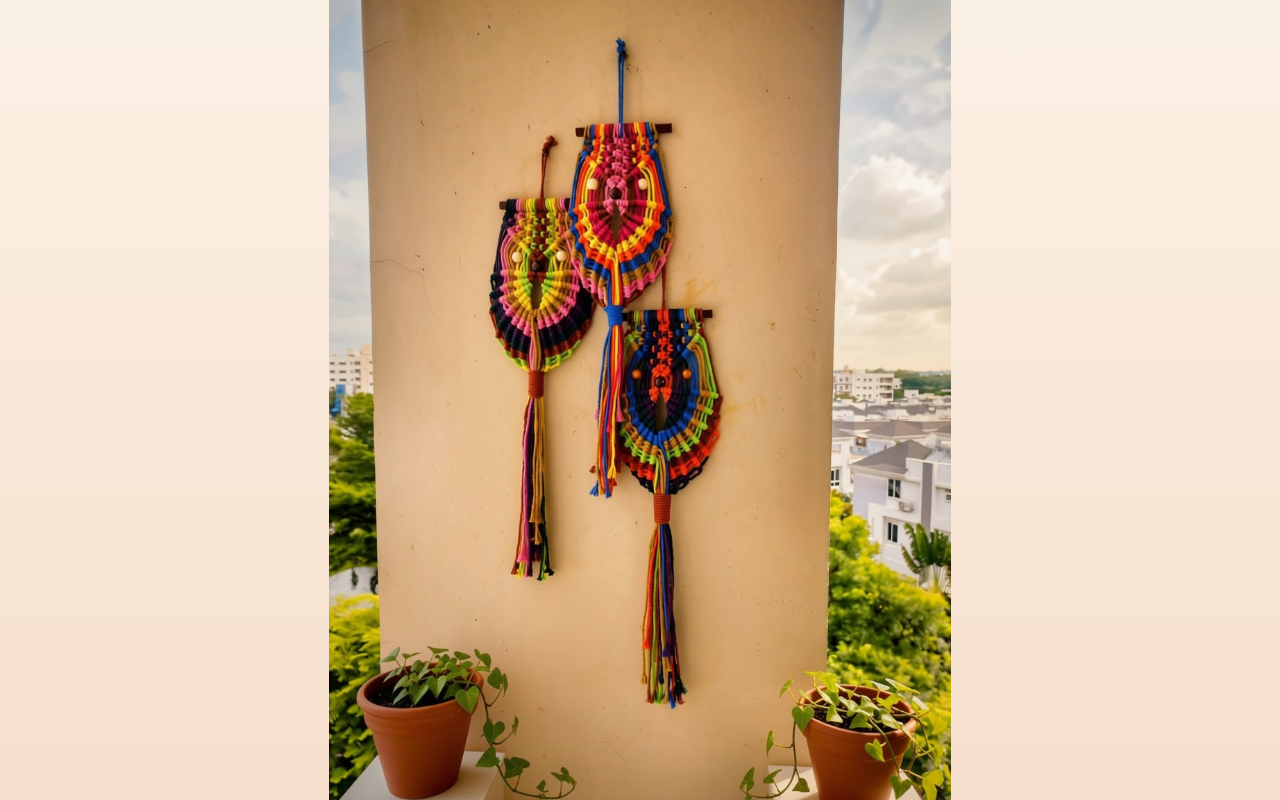
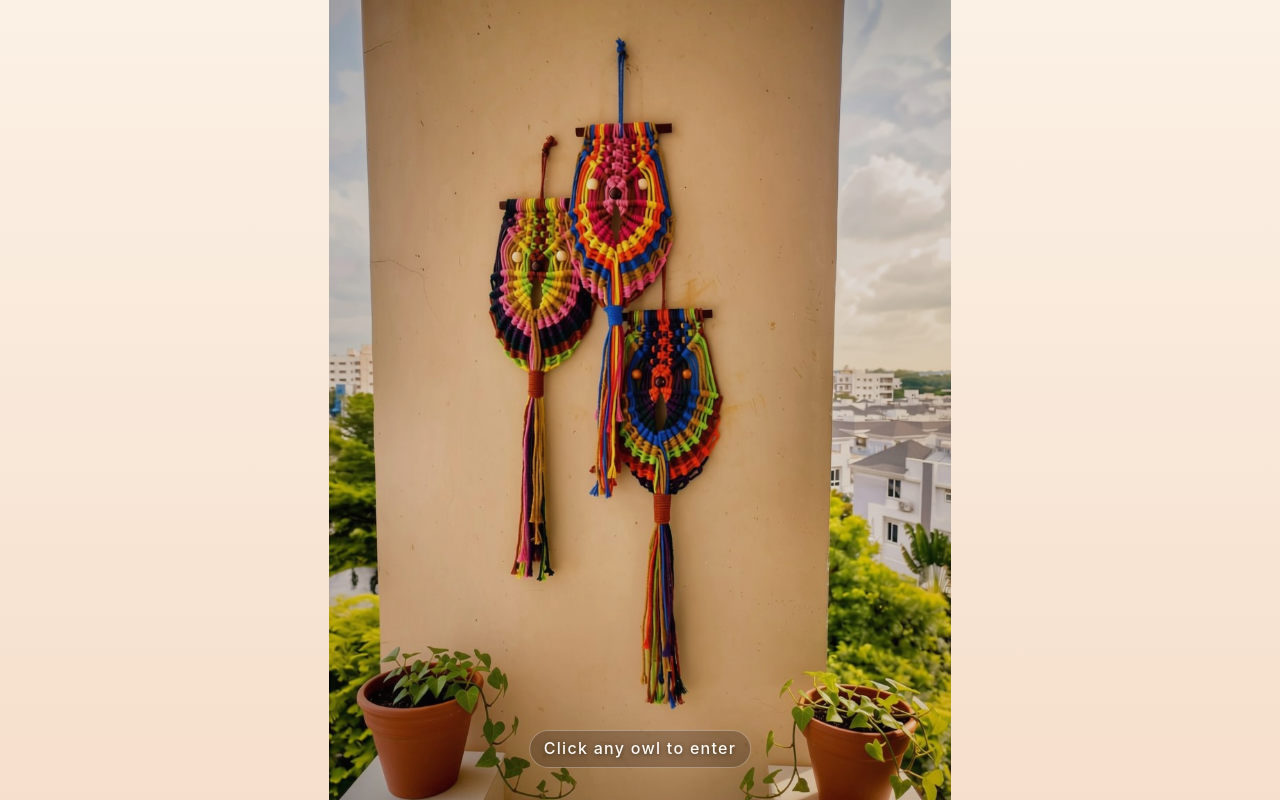
Before and after one commit to ishanvin/ropes-and-rings, a React (Vite) app: page / in a window 1280 px wide. Shown: the top 800 px of the page. Built offline with nearby package versions, Linux system fonts and the light colour scheme; no server answers; the database is empty.

Commit message:
Improve cover overlay and add SPA rewrite

```diff
--- a/src/components/layout/CoverOverlay.css
+++ b/src/components/layout/CoverOverlay.css
@@ -28,25 +28,115 @@
   user-select: none;
 }
 
+.cover-overlay__image-shade {
+  position: absolute;
+  inset: 0;
+  background: rgba(31, 23, 24, 0.12);
+  pointer-events: none;
+}
+
 .cover-overlay__owl-hotspot {
   position: absolute;
+  border-radius: 18px;
+  cursor: pointer;
+  background: transparent;
+  transform-origin: center;
+  transition: transform 220ms ease, background-color 220ms ease;
+}
+
+.cover-overlay__owl-hotspot::before {
+  content: '';
+  position: absolute;
+  inset: 3%;
+  border-radius: inherit;
+  background: radial-gradient(ellipse, rgba(255, 220, 171, 0.2) 0%, rgba(255, 195, 120, 0) 70%);
+  box-shadow: 0 0 28px rgba(255, 195, 120, 0.48);
+  opacity: 0;
+  pointer-events: none;
+  transform: scale(0.96);
+  animation: owl-hotspot-glow 5.4s ease-in-out infinite;
+}
+
+.cover-overlay__owl-hotspot--top {
   left: 38%;
   top: 15%;
   width: 20%;
   height: 25%;
-  border-radius: 18px;
-  cursor: pointer;
-  background: transparent;
-  transform-origin: center;
-  transition: transform 220ms ease, box-shadow 220ms ease, background-color 220ms ease;
+  z-index: 1;
+}
+
+.cover-overlay__owl-hotspot--left {
+  left: 25%;
+  top: 25%;
+  width: 19%;
+  height: 25%;
+  z-index: 2;
+}
+
+.cover-overlay__owl-hotspot--bottom {
+  left: 42%;
+  top: 39%;
+  width: 21%;
+  height: 25%;
+  z-index: 1;
+}
+
+.cover-overlay__owl-hotspot--left::before {
+  animation-delay: 1.2s;
+}
+
+.cover-overlay__owl-hotspot--bottom::before {
+  animation-delay: 2.4s;
 }
 
 .cover-overlay__owl-hotspot:hover,
 .cover-overlay__owl-hotspot:focus-visible {
   transform: scale(1.03);
   background-color: rgba(255, 226, 187, 0.04);
-  box-shadow: 0 0 34px rgba(255, 195, 120, 0.32);
   outline: none;
+}
+
+.cover-overlay__owl-hotspot:hover::before,
+.cover-overlay__owl-hotspot:focus-visible::before {
+  animation: none;
+  opacity: 0.8;
+  transform: scale(1.02);
+}
+
+.cover-overlay__instruction {
+  position: absolute;
+  z-index: 3;
+  left: 50%;
+  bottom: clamp(1rem, 4vh, 3rem);
+  width: max-content;
+  max-width: calc(100% - 2rem);
+  padding: 0.45rem 0.85rem;
+  border: 1px solid rgba(255, 244, 229, 0.35);
+  border-radius: 999px;
+  background: rgba(43, 29, 27, 0.28);
+  color: #fffaf5;
+  font-size: clamp(0.78rem, 2.1vw, 1rem);
+  font-weight: 500;
+  letter-spacing: 0.08em;
+  line-height: 1.35;
+  text-align: center;
+  text-shadow: 0 1px 5px rgba(0, 0, 0, 0.55);
+  transform: translateX(-50%);
+  pointer-events: none;
+}
+
+@keyframes owl-hotspot-glow {
+  0%,
+  70%,
+  100% {
+    opacity: 0;
+    transform: scale(0.96);
+  }
+
+  35% {
+    opacity: 0.5;
+    transform: scale(1.04);
+  }
 }
 
 @media (prefers-reduced-motion: reduce) {
@@ -54,7 +144,9 @@
     transition-duration: 1ms;
   }
 
-  .cover-overlay__owl-hotspot {
+  .cover-overlay__owl-hotspot,
+  .cover-overlay__owl-hotspot::before {
     transition: none;
+    animation: none;
   }
 }
--- a/src/components/layout/CoverOverlay.tsx
+++ b/src/components/layout/CoverOverlay.tsx
@@ -5,6 +5,12 @@ import './CoverOverlay.css'
 type CoverOverlayProps = {
   onDismiss: () => void
 }
+
+const owls = [
+  { position: 'top', label: 'Enter Ropes and Rings through the top owl' },
+  { position: 'left', label: 'Enter Ropes and Rings through the left owl' },
+  { position: 'bottom', label: 'Enter Ropes and Rings through the bottom owl' },
+]
 
 const CoverOverlay = ({ onDismiss }: CoverOverlayProps) => {
   const [isFadingOut, setIsFadingOut] = useState(false)
@@ -32,12 +38,17 @@ const CoverOverlay = ({ onDismiss }: CoverOverlayProps) => {
           loading="eager"
           decoding="sync"
         />
-        <button
-          className="cover-overlay__owl-hotspot"
-          type="button"
-          aria-label="Enter Ropes and Rings"
-          onClick={handleEnter}
-        />
+        <div className="cover-overlay__image-shade" aria-hidden="true" />
+        {owls.map((owl) => (
+          <button
+            className={`cover-overlay__owl-hotspot cover-overlay__owl-hotspot--${owl.position}`}
+            type="button"
+            aria-label={owl.label}
+            onClick={handleEnter}
+            key={owl.position}
+          />
+        ))}
+        <p className="cover-overlay__instruction">Click any owl to enter</p>
       </div>
     </div>
   )
```
